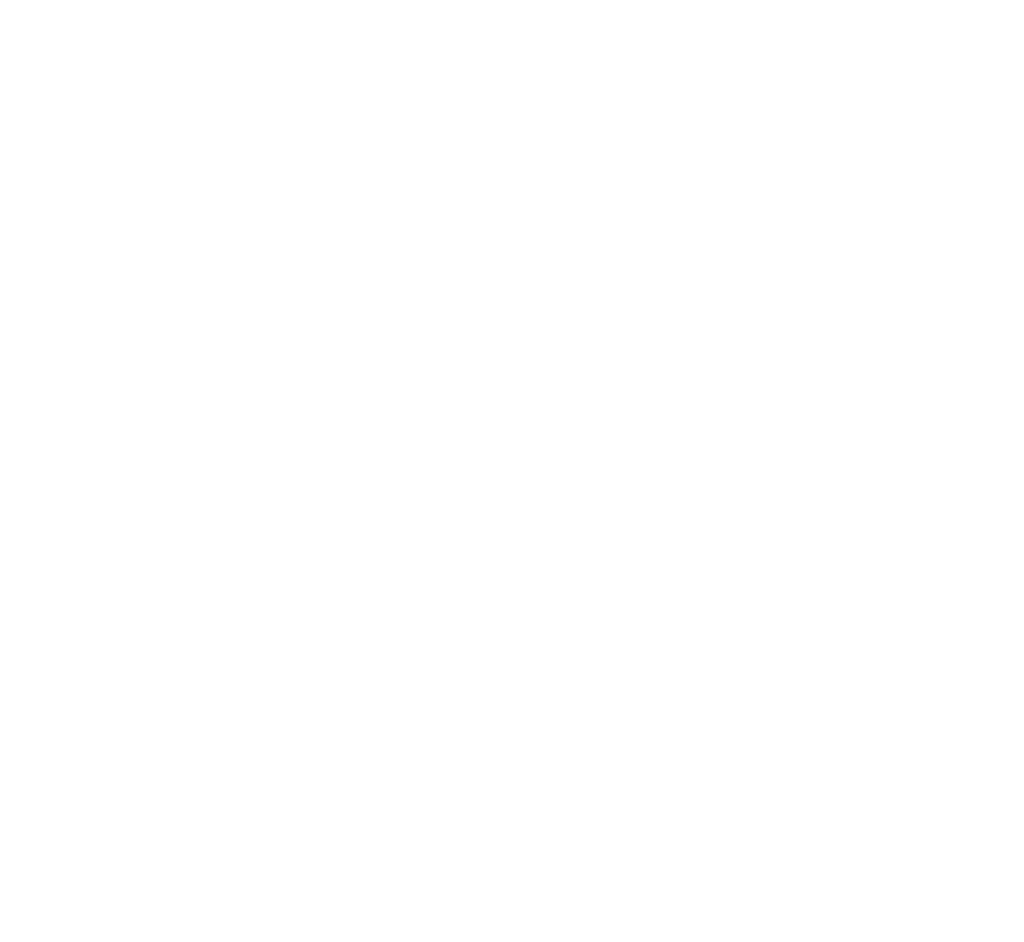
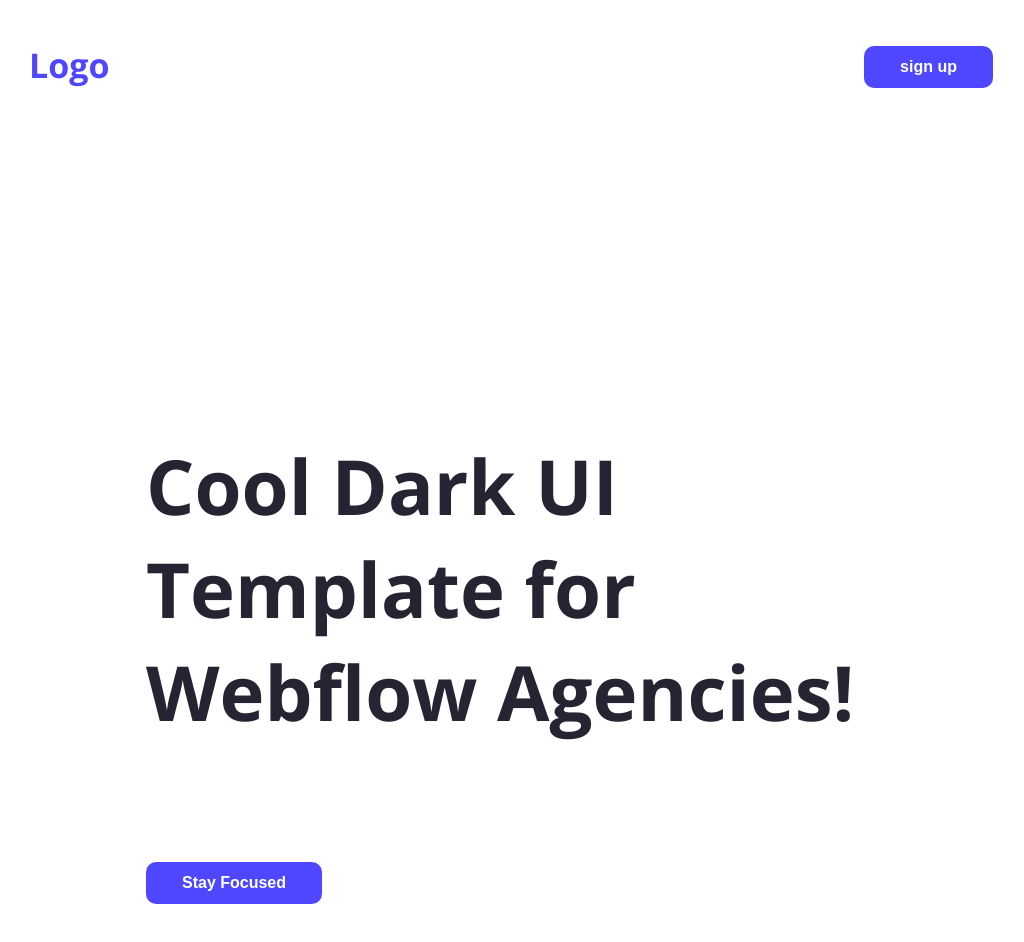
Before and after one commit to ahanif24434/portfolio-assinment-web, a plain HTML site: page index.html in a window 1280 px wide. Shown: the whole page, without its empty margins (129-1153 px from the left). Before the commit the page ends 800 px from the top, so only its background shows below. Drawn offline with nearby package versions, Linux system fonts and the light colour scheme.

Commit message:
added others documents

```diff
--- /dev/null
+++ b/development/style.css
@@ -0,0 +1,37 @@
+/* header starts here */
+
+.open-sans-normal {
+  font-family: "Open Sans", sans-serif;
+  font-optical-sizing: auto;
+  font-style: normal;
+  font-variation-settings:
+    "wdth" 100;
+}
+nav {
+    display:flex;
+    align-items:center;
+    justify-content:space-between;
+    margin:0 150px;
+}
+.nav-title{
+    font-size:34px;
+    color:#4E47FF;
+    margin-bottom:37px;
+}
+.btn-primary {
+    background-color:#4E47FF;
+    font-weight:bold;
+    color:white;
+    padding:12px 36px;
+    font-size:16px;
+    border:none;
+    border-radius:10px;
+}
+/* banner section */
+.banner {
+    color:#252432;
+    font-weight:bold;
+    font-size:65px;
+    margin:309px 267px 237px 267px;
+}
+/* header ends here */
--- a/index.html
+++ b/index.html
@@ -4,12 +4,25 @@
     <meta charset="UTF-8">
     <meta name="viewport" content="width=device-width, initial-scale=1.0">
     <title>portfolio assinment web</title>
+    <link rel="preconnect" href="https://fonts.googleapis.com">
+<link rel="preconnect" href="https://fonts.gstatic.com" crossorigin>
+<link href="https://fonts.googleapis.com/css2?family=Open+Sans:ital,wght@0,300..800;1,300..800&family=Raleway:ital,wght@0,100..900;1,100..900&display=swap"
+rel="stylesheet">
+    <link rel="stylesheet" href="development/style.css">
 </head>
-<body>
+<body class="open-sans-normal">
     <!--header starts here-->
     <header>
+<nav>
+    <h3 class="nav-title">Logo</h3>
+    <button class="btn-primary" type="button">sign up</button>
+</nav>
+<div class="banner">
+    <h3 class="banner-title">Cool Dark UI Template for Webflow Agencies!</h3>
+    <button class="btn-primary" type="button">Stay Focused</button>
+</div>
+    </header>
 
-    </header>
     <!--header ends here-->
 </body>
 </html>
```
